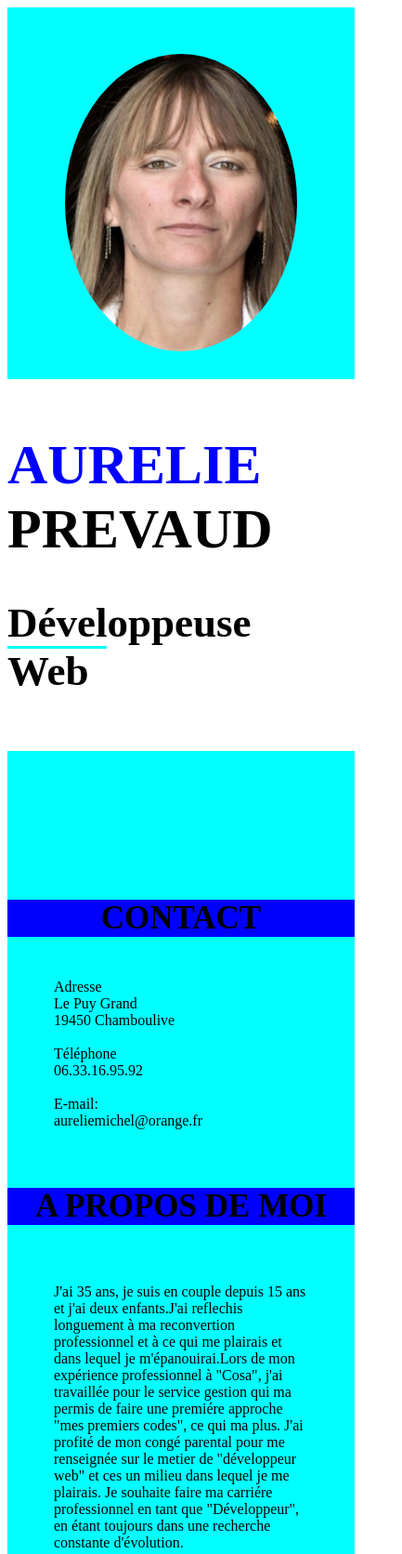
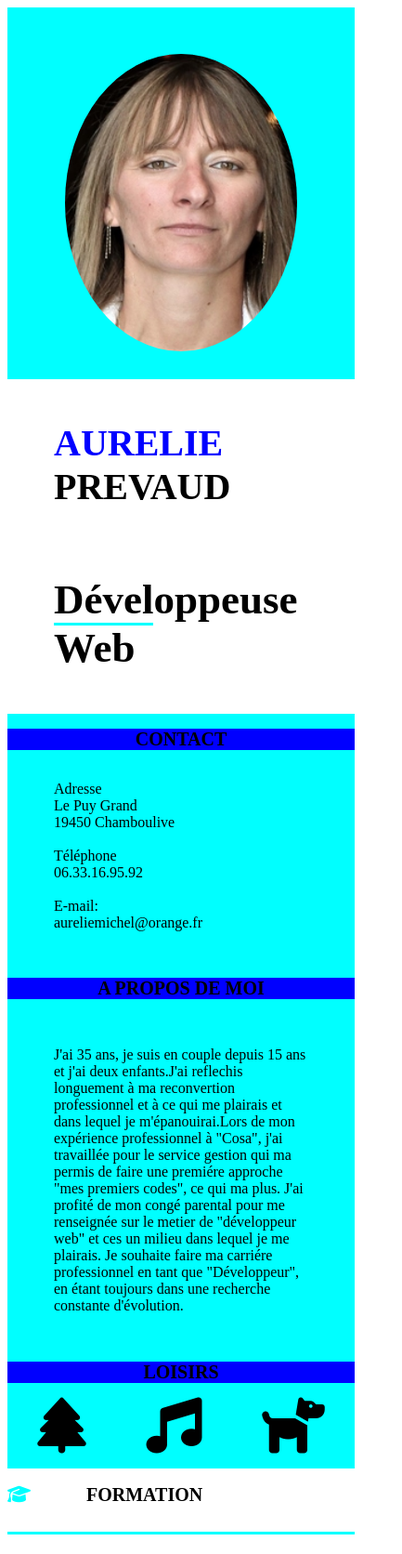
Before and after one commit to anca2014/Projet2, a plain HTML site: page index.html in a window 390 px wide. Shown: the top 1672 px of the page at 93% size, 433 px wide, since content can reach past the window. Drawn offline with Linux system fonts and the light colour scheme.

Commit message:
Add files via upload
commit final

```diff
--- a/style.css
+++ b/style.css
@@ -21,20 +21,17 @@ clear: both;
 h1
 {
 	font-size: 60px;
+	margin-left: 50px;
 }
 .web
 {
 	font-size: 45px;
 	text-align: left;
+	margin-left: 50px;
 }
 h2
 {
 	font-size: 35px;
-}
-h3
-{
-	text-align: center;
-	margin-top: 0px;
 }
 .identite
 {
@@ -42,11 +39,13 @@ h3
     display: flex;
     flex-direction: column;
     flex-wrap: wrap;
-    height: 1200px;
+    width: 40%;
+    max-width: 500px;
 }
 #photo
 {
-	width: 500px;
+	width: 40%;
+	max-width: 500px;
 	height: 400px;
 	background-color: aqua;
 	display:flex;
@@ -76,25 +75,25 @@ h3
 }
 header
 {
-    height: 400px;
-	margin-left: 100px;
+	display: flex;
+	flex-direction: column;
 	flex-wrap: wrap;
 }
-.formation2
+.formation
 {
 	display: flex;
 	flex-direction: column;
 	margin-top: 10px;
 	margin-left:50px;
 }
-.professionelle2
+.professionelle
 {
 	display: flex;
 	margin-top:10px;
 	flex-direction:column;
 	margin-left: 50px;
 }
-#recommandation
+.recommandation
 {
 	display: flex;
 	margin-top: 10px;
@@ -116,15 +115,15 @@ header
   margin-left: 50px;
   margin-right: 50px;
 }
-.block1
+.block
 {
 	display: flex;
+	flex-direction: row;
 	flex-wrap: wrap;
 }
 .maxime
 {
 	display: flex;
-	justify-content: center;
 }
 .maxime2
 {
@@ -149,29 +148,24 @@ header
 	display: flex;
 	justify-content: space-around;
 }
-.loisirs
-{
-	margin-top:300px;
-}
-.centre1
+.centre
 {
 	display: flex;
 	width: 100%;
 	flex-direction: row;
 	justify-content: flex-start;
 }
-.centre
-{
-	max-width: 500px;
-}
 .coeur
 {
 	display: flex;
 	flex-direction: column;
 	width: 60%;
-	height: 1400px;
 	justify-content: flex-start;
 	flex-wrap: wrap;
+}
+.moi
+{
+	flex-grow: 1;
 }
 .pro1
 {
@@ -198,21 +192,18 @@ header
 {
 	header
 	{
-		height: 400px;
-		flex-wrap: wrap;
-		width: min-content;
+		width: 100%;
 		margin-left: 0px;
+		display:flex;
+		flex-direction: column;
+		align-content: center;
 	}
-	.block1
+	.block
     {
 	    display:flex;
 	    flex-direction: column;
     }
     .centre
-    {
-	    max-width: 100%;
-    }
-    .centre1
     {
 	    display: flex;
 	    flex-direction: column;
@@ -229,18 +220,20 @@ header
 	   width: 100%;
 	   display: flex;
 	   justify-content: center;
+	   max-width: fit-content;
     }
     #photo
     {
 	   width: 100%;
 	   display: flex;
 	   justify-content: center;
+	   max-width: 1096px;
     }
     .coeur
     {
 	   width: 100%;
 	   display: flex;
-	   flex-direction: row;
+	   flex-direction: column;
 	   flex-wrap: wrap;
     }
     .pro1
@@ -252,11 +245,7 @@ header
     {
 	   display: flex;
 	   flex-wrap: wrap;
-    }
-    .professionelle2
-    {
-	   display: flex;
-	   flex-wrap: wrap;
+	   width: 100%;
     }
     .maxime
     {
@@ -289,4 +278,20 @@ header
     {
     	margin-left: 0px;
     }
+    h1
+    {
+    	font-size: 40px;
+    }
+    h2
+    {
+    	font-size:20px;
+    }
+    .formation
+    {
+      margin-left: 0px;
+    }
+    .professionelle
+    {
+    	margin-left: 0px;
+    }
 }
```
Also changed, not shown: Prevaud aurelive CV.html (+17 -17 lines).
